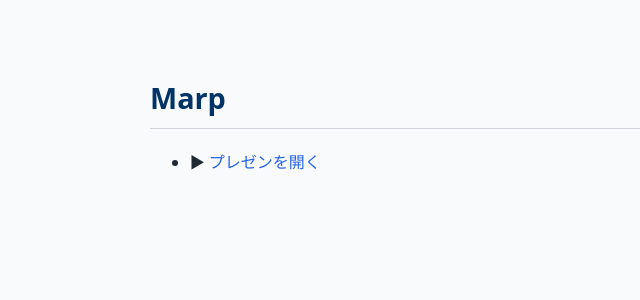
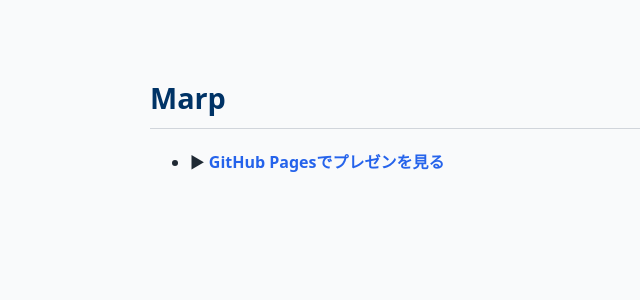
Before and after one commit to Samizo-AITL/Samizo-AITL.github.io, a Jekyll site: the page built from about/marp/index.md, in a window 1280 px wide. Shown: the top 300 px of the page, without its empty margins (0-640 px from the left). Built offline with Jekyll 4.4.1, drawn with Linux system fonts in a browser that asks for light colours; our own code applies the rules of GitHub Pages for plain Markdown files.

Commit message:
Update index.md

```diff
--- a/about/marp/index.md
+++ b/about/marp/index.md
@@ -5,4 +5,4 @@ permalink: /about/marp/
 
 # Marp
 
-- ▶ [プレゼンを開く](samizo-aitl-presentation.html)
+- ▶ **[GitHub Pagesでプレゼンを見る](https://samizo-aitl.github.io/about/marp/samizo-aitl-presentation.html)**
```
